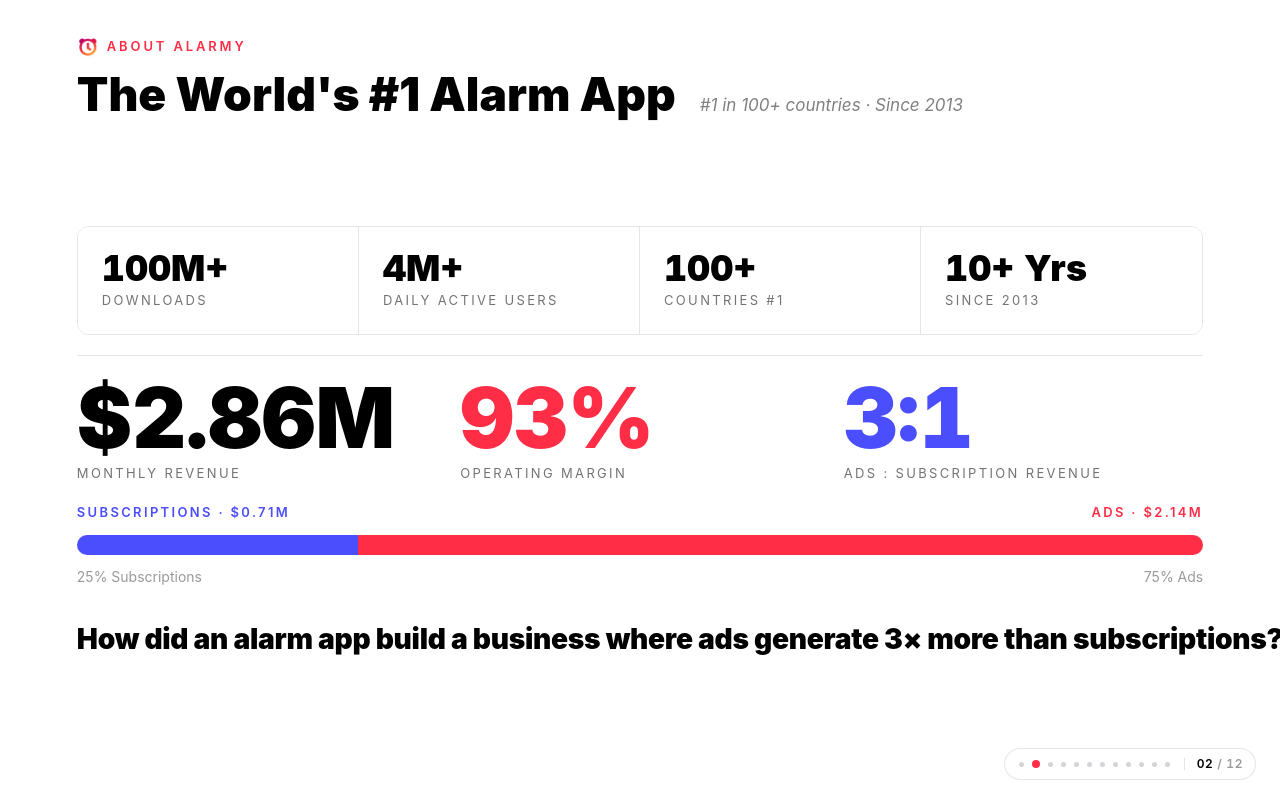
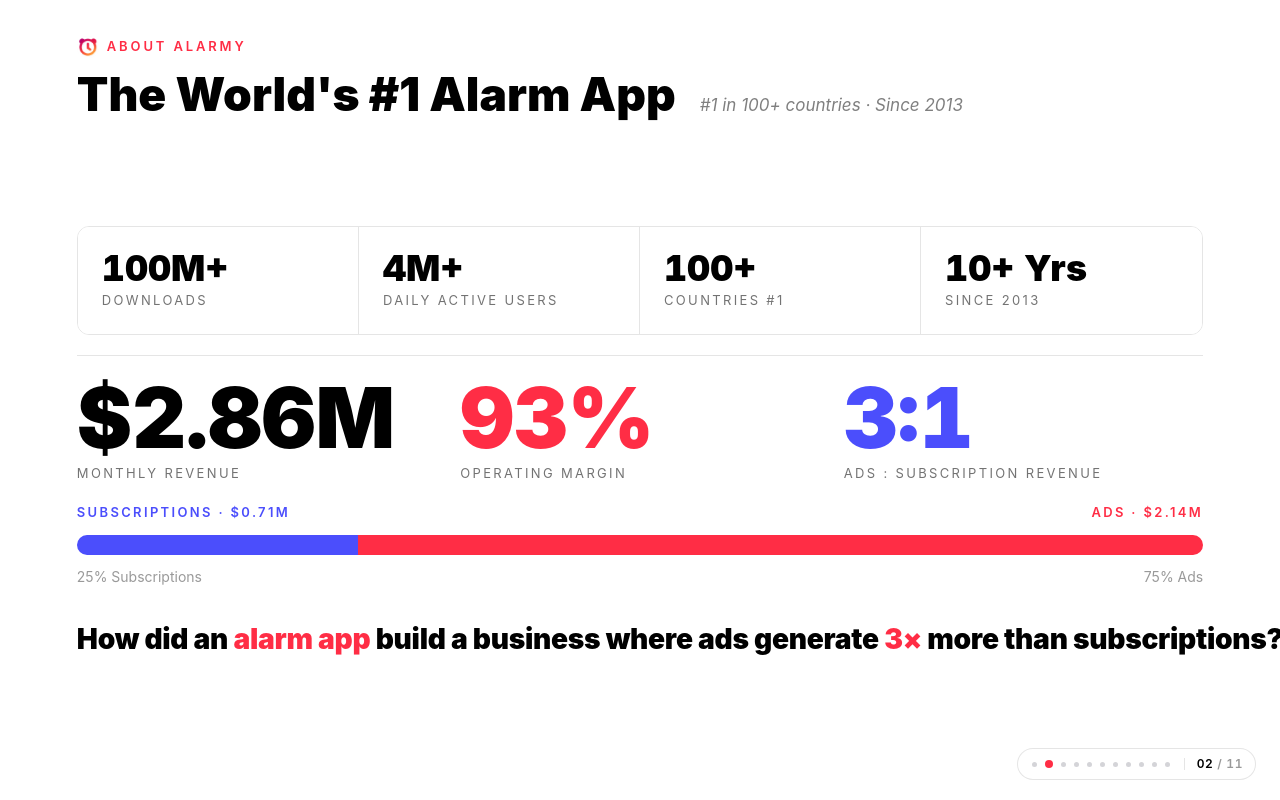
Before and after one commit to dltpartners-admin/alarmy-raga-workshop, a Next.js app: page / in a window 1280 px wide. Both pictures are taken after a click on the button 1037 px from the left and 764 px from the top of the page. Built offline with nearby package versions, Linux system fonts and the light colour scheme; a web font is replaced by a local one.

Commit message:
remove: slide 9 Portfolio Effect, reindex to 11 slides, accent color on quotes

```diff
--- a/app/page.tsx
+++ b/app/page.tsx
@@ -10,14 +10,13 @@
 import Slide06 from '@/components/slides/Slide06a_UXFear';
 import Slide07 from '@/components/slides/Slide06b_FiveYearJourney';
 import Slide08 from '@/components/slides/Slide07_Math';
-import Slide09 from '@/components/slides/Slide08_PortfolioEffect';
-import Slide10 from '@/components/slides/Slide09_Playbook';
-import Slide11 from '@/components/slides/Slide10_Takeaways';
-import Slide12 from '@/components/slides/Slide11_ThankYou';
+import Slide09 from '@/components/slides/Slide09_Playbook';
+import Slide10 from '@/components/slides/Slide10_Takeaways';
+import Slide11 from '@/components/slides/Slide11_ThankYou';
 
 const slideComponents = [
   Slide01, Slide02, Slide03, Slide04, Slide05, Slide06,
-  Slide07, Slide08, Slide09, Slide10, Slide11, Slide12,
+  Slide07, Slide08, Slide09, Slide10, Slide11,
 ];
 
 function parseHash(): number {
--- a/components/slides/Slide02_AboutAlarmy.tsx
+++ b/components/slides/Slide02_AboutAlarmy.tsx
@@ -79,7 +79,7 @@
         {/* Quote block */}
         <div data-gsap="fade" className="pt-4">
           <p data-gsap="hero" className="text-[clamp(1.3rem,2.2vw,2.2rem)] font-black leading-[1.2] tracking-[-0.01em] text-black whitespace-nowrap">
-            How did an alarm app build a business where ads generate 3× more than subscriptions?
+            How did an <span className="text-primary">alarm app</span> build a business where ads generate <span className="text-primary">3×</span> more than subscriptions?
           </p>
         </div>
       </main>
--- a/components/slides/Slide03_RealProblem.tsx
+++ b/components/slides/Slide03_RealProblem.tsx
@@ -59,7 +59,7 @@
         {/* Quote block */}
         <div data-gsap="fade" className="pt-4">
           <p data-gsap="hero" className="text-[clamp(1.3rem,2.2vw,2.2rem)] font-black leading-[1.15] tracking-[-0.01em] text-black whitespace-nowrap">
-            Even if your conversion rate is decent, you&apos;re still leaving the majority on the table.
+            Even if your conversion rate is decent, you&apos;re still <span className="text-primary">leaving the majority on the table.</span>
           </p>
         </div>
       </main>
--- a/lib/slides.ts
+++ b/lib/slides.ts
@@ -14,8 +14,7 @@
   { id: 6,  title: 'UX Fear',            section: 'intro',   type: 'C' },
   { id: 7,  title: '5-Year Journey',     section: 'intro',   type: 'E' },
   { id: 8,  title: 'The Math',           section: 'intro',   type: 'D' },
-  { id: 9,  title: 'Portfolio Effect',   section: 'intro',   type: 'D' },
-  { id: 10, title: 'The Playbook',       section: 'intro',   type: 'B' },
-  { id: 11, title: 'Key Takeaways',      section: 'closing', type: 'B' },
-  { id: 12, title: 'Thank You',          section: 'closing', type: 'A' },
+  { id: 9,  title: 'The Playbook',       section: 'intro',   type: 'B' },
+  { id: 10, title: 'Key Takeaways',      section: 'closing', type: 'B' },
+  { id: 11, title: 'Closing',            section: 'closing', type: 'A' },
 ];
```
